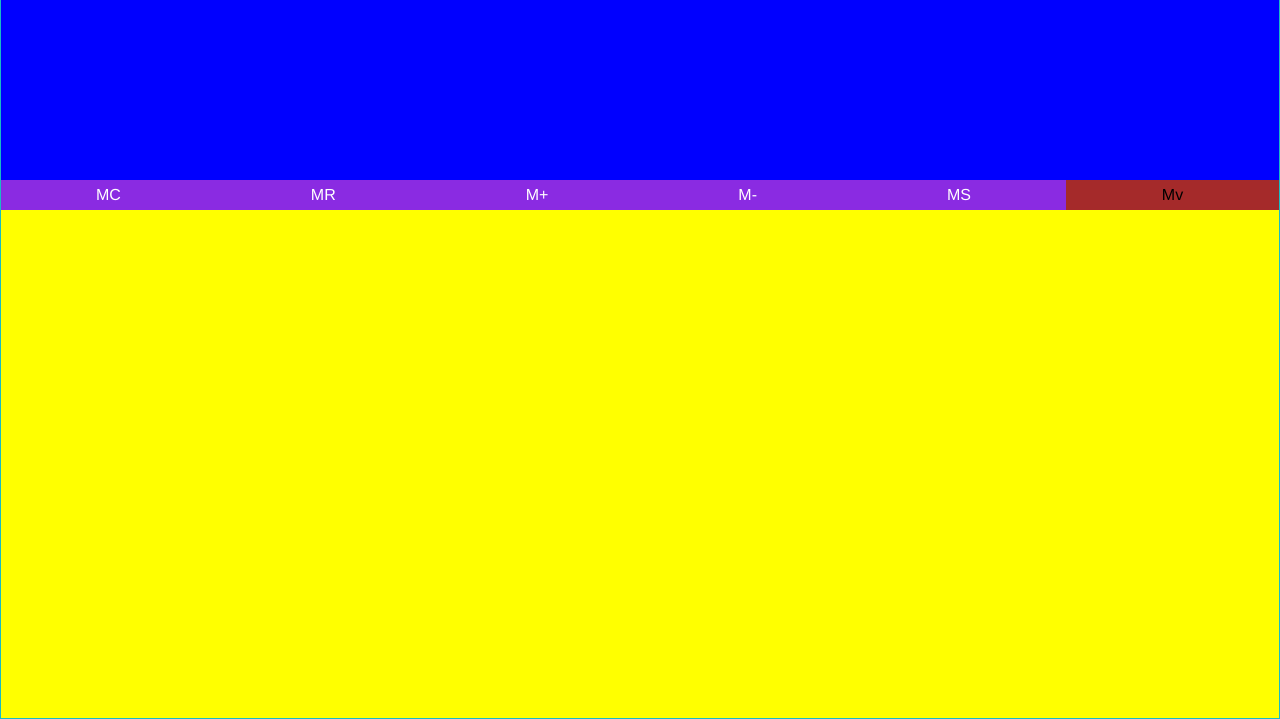
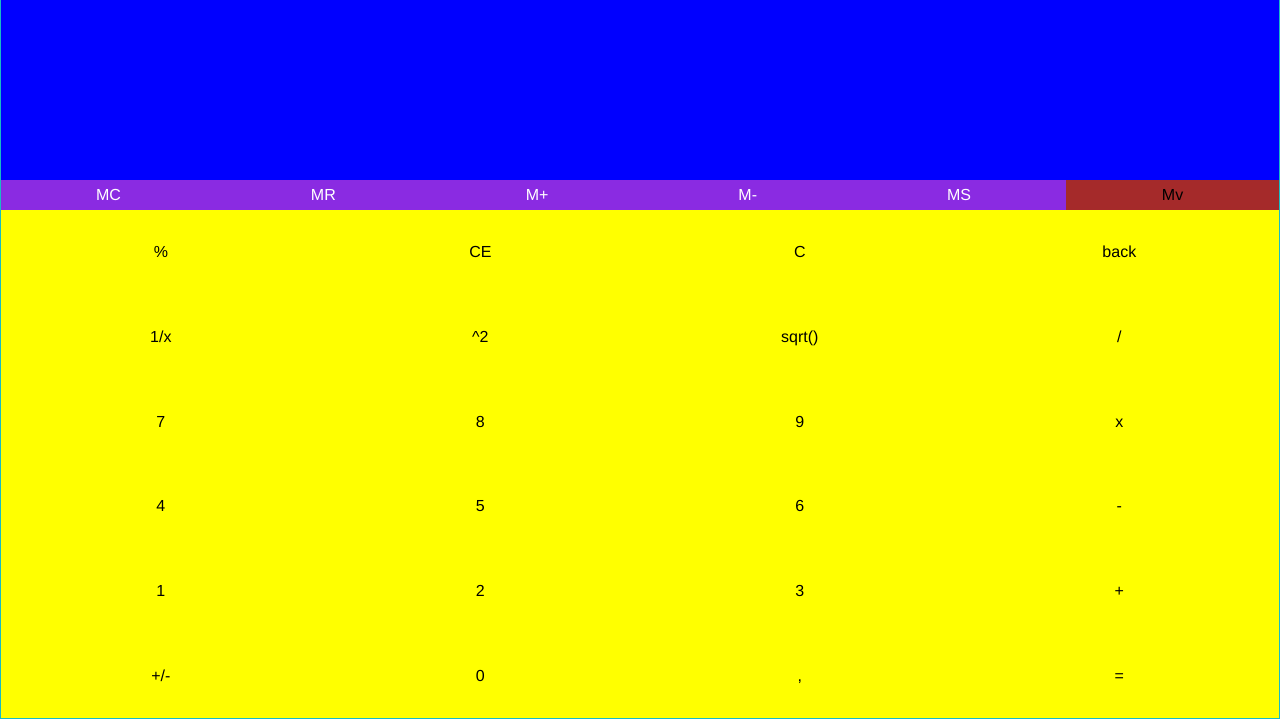
Before and after one commit to konradburdzel/Windows-calculator, a plain HTML site: page index.html in a window 1280 px wide. Shown: the part 81-800 px from the top of the page. Drawn offline with nearby package versions, Linux system fonts and the light colour scheme.

Commit message:
Add keys

```diff
--- a/index.html
+++ b/index.html
@@ -64,7 +64,32 @@
       <section class="history-memory">
         <span class="ms">Mv</span>
       </section>
-      <section class="keys"></section>
+      <section class="keys">
+        <span class="key">%</span>
+        <span class="key">CE</span>
+        <span class="key">C</span>
+        <span class="key">back</span>
+        <span class="key">1/x</span>
+        <span class="key">^2</span>
+        <span class="key">sqrt()</span>
+        <span class="key">/</span>
+        <span class="key">7</span>
+        <span class="key">8</span>
+        <span class="key">9</span>
+        <span class="key">x</span>
+        <span class="key">4</span>
+        <span class="key">5</span>
+        <span class="key">6</span>
+        <span class="key">-</span>
+        <span class="key">1</span>
+        <span class="key">2</span>
+        <span class="key">3</span>
+        <span class="key">+</span>
+        <span class="key">+/-</span>
+        <span class="key">0</span>
+        <span class="key">,</span>
+        <span class="key">=</span>
+      </section>
     </main>
 
     <script src="app.js"></script>
--- a/styles/layout.css
+++ b/styles/layout.css
@@ -138,4 +138,18 @@ body {
 .keys {
   grid-area: keys;
   background-color: yellow;
+  display: grid;
+  grid-template-columns: repeat(4, 1fr);
+  grid-template-rows: repeat(6, 1fr);
 }
+
+.key {
+  cursor: pointer;
+  display: flex;
+  justify-content: center;
+  align-items: center;
+}
+
+.key:hover {
+  background-color: aqua;
+}
```
